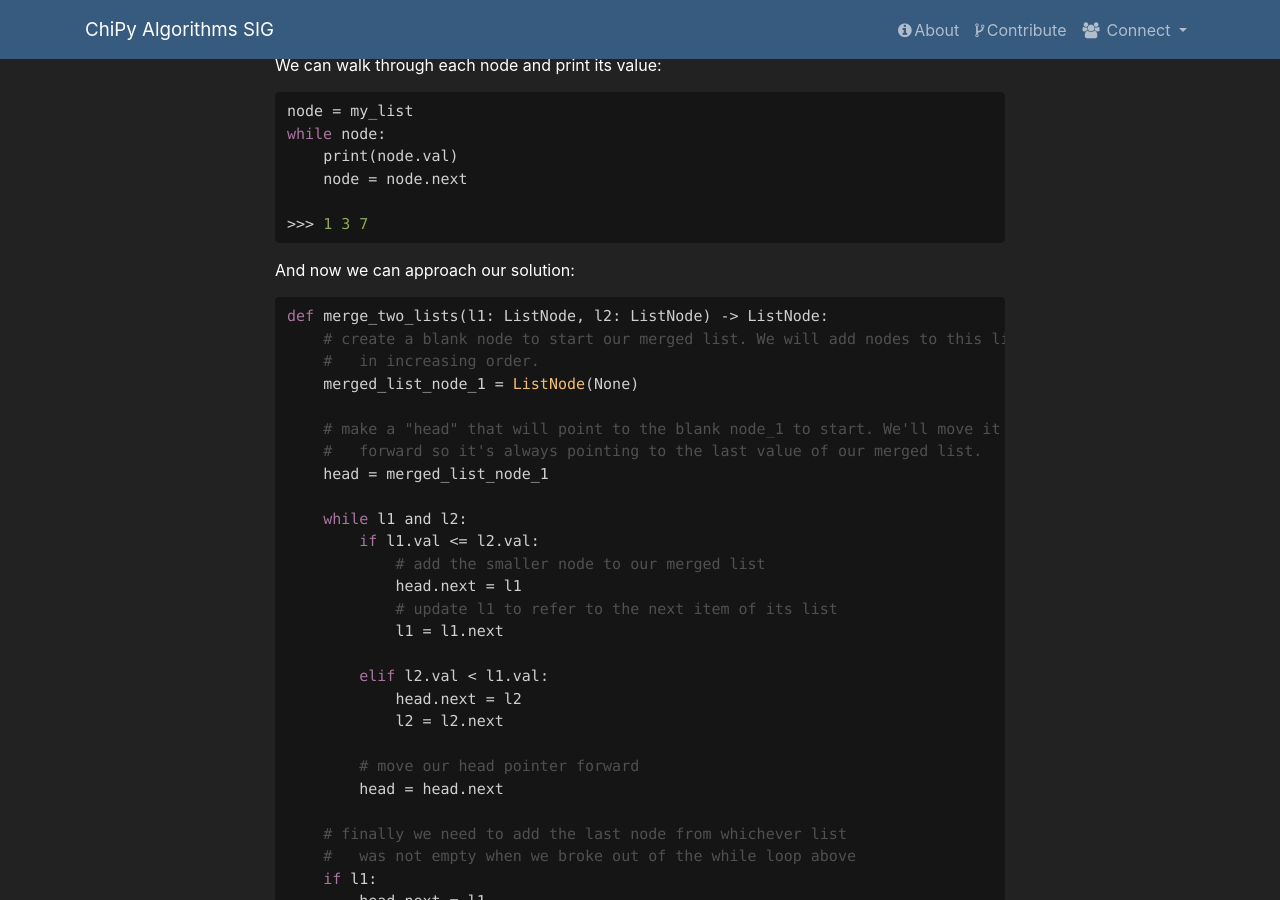
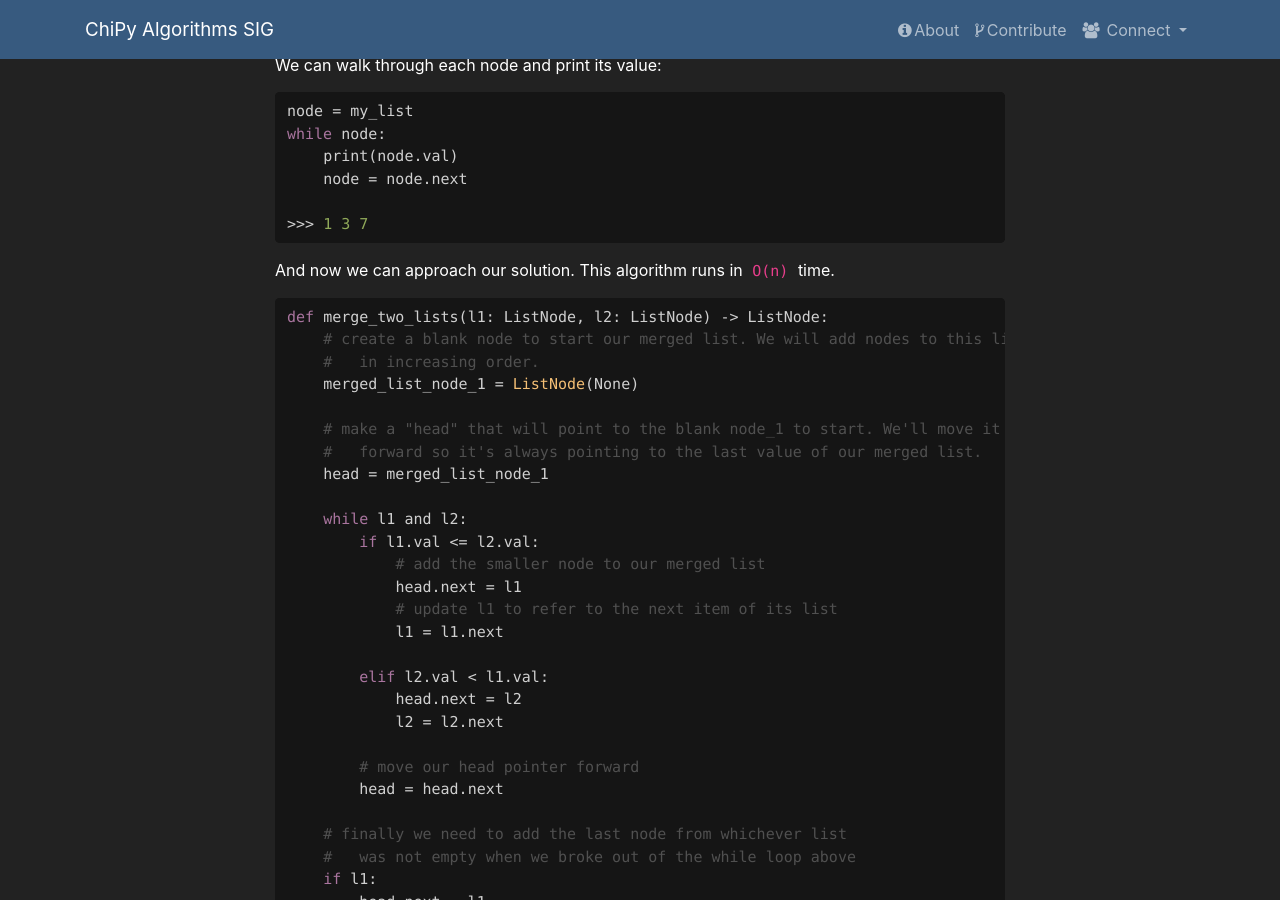
Before and after one commit to chicagopython/algosig, a Jekyll site: the page built from _posts/2020-02-06-merge-two-linked-lists.md, in a window 1280 px wide and 900 px high, scrolled down 1157 px. Built offline with Jekyll 4.4.1, drawn with Linux system fonts in a browser that asks for light colours; nearby versions of some CDN libraries; our own code applies the rules of GitHub Pages for plain Markdown files.

Commit message:
add time complexity

````diff
--- a/_posts/2020-02-06-merge-two-linked-lists.md
+++ b/_posts/2020-02-06-merge-two-linked-lists.md
@@ -57,7 +57,7 @@ while node:
 >>> 1 3 7
 ```
 
-And now we can approach our solution:
+And now we can approach our solution. This algorithm runs in `O(n)` time.
 
 ```python
 def merge_two_lists(l1: ListNode, l2: ListNode) -> ListNode:
````
